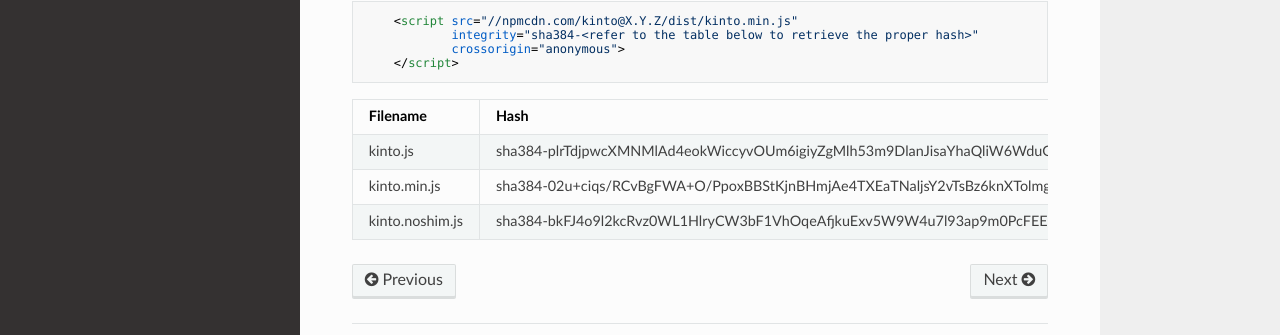
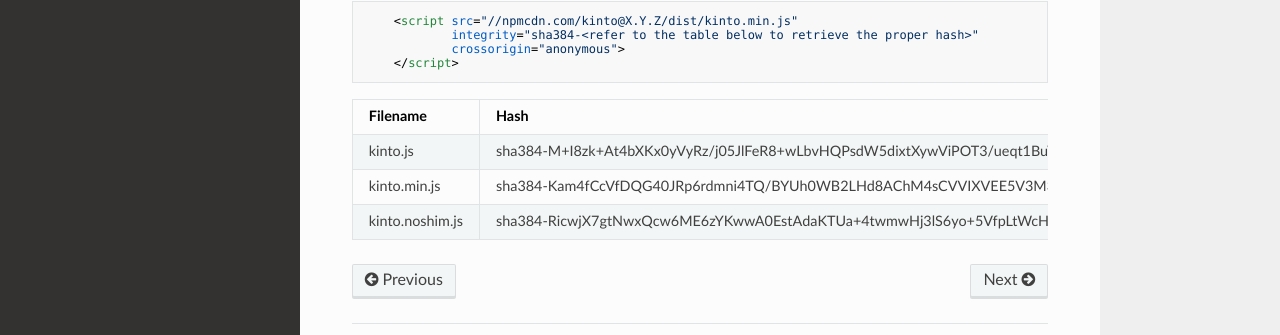
Before and after one commit to Kinto/kinto.js, an MkDocs documentation site: the page built from docs/installation.md, in a window 1280 px wide and 1323 px high. Shown: the part 930-1265 px from the top of the window. Built offline with MkDocs 1.6.1, drawn with Linux system fonts in a browser that asks for light colours; nearby versions of some CDN libraries; old or Windows-style settings are respelled for this version of MkDocs.

Commit message:
update SRI hashes

```diff
--- a/docs/installation.md
+++ b/docs/installation.md
@@ -39,6 +39,6 @@ integrity with the hash provided below:
 
 | Filename                | Hash                                                                    |
 |-------------------------|-------------------------------------------------------------------------|
-| kinto.js                | sha384-plrTdjpwcXMNMlAd4eokWiccyvOUm6igiyZgMlh53m9DlanJisaYhaQliW6WduGM |
-| kinto.min.js            | sha384-02u+ciqs/RCvBgFWA+O/PpoxBBStKjnBHmjAe4TXEaTNaljsY2vTsBz6knXTolmg |
-| kinto.noshim.js         | sha384-bkFJ4o9l2kcRvz0WL1HlryCW3bF1VhOqeAfjkuExv5W9W4u7l93ap9m0PcFEEbyO |
+| kinto.js                | sha384-M+I8zk+At4bXKx0yVyRz/j05JlFeR8+wLbvHQPsdW5dixtXywViPOT3/ueqt1BuV |
+| kinto.min.js            | sha384-Kam4fCcVfDQG40JRp6rdmni4TQ/BYUh0WB2LHd8AChM4sCVVIXVEE5V3M3Wgw6oh |
+| kinto.noshim.js         | sha384-RicwjX7gtNwxQcw6ME6zYKwwA0EstAdaKTUa+4twmwHj3lS6yo+5VfpLtWcHxGEh |
```
